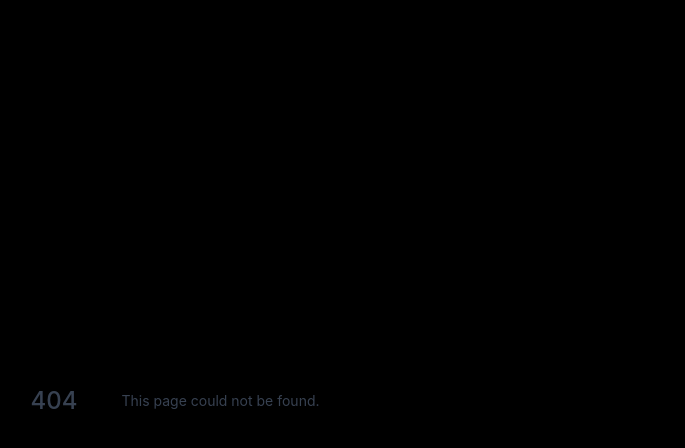
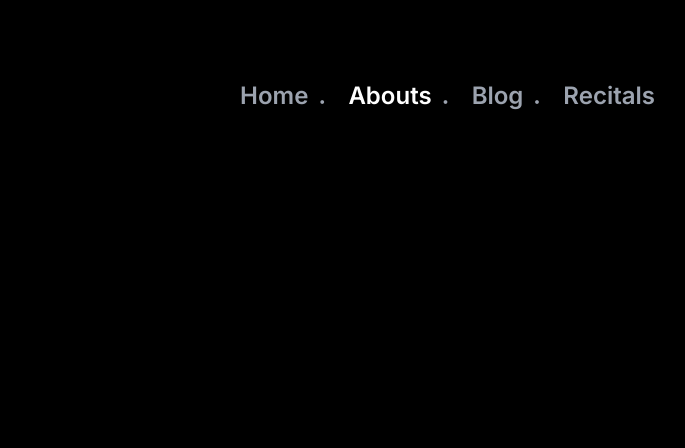
Before and after one commit to charlielinz/charlie, a Next.js app: page /abouts in a window 1280 px wide. Before the commit this address had no page. Shown: the top 448 px of the page, without its empty margins (465-1150 px from the left). Built offline with nearby package versions, Linux system fonts and the light colour scheme.

Commit message:
update navbar

```diff
--- a/components/HeroBanner.js
+++ b/components/HeroBanner.js
@@ -1,11 +1,9 @@
 import Image from "next/image";
-import { useState, useEffect } from "react";
+import { useState } from "react";
 import { useTransition, animated, easings } from "react-spring";
 import background from "../.materials/herobanner.jpg";
 
-const HeroBanner = () => {
-  const [isLoaded, setIsLoaded] = useState(false);
-
+const HeroBanner = ({ setIsLoaded }) => {
   const [isToggle, setIsToggle] = useState(true);
   const transitions = useTransition(isToggle, {
     from: {
@@ -13,23 +11,17 @@ const HeroBanner = () => {
     },
     enter: { opacity: 1 },
     leave: { opacity: 0 },
-    reverse: isToggle,
     config: {
       easing: easings.easeInOutQuad,
       duration: 3000,
     },
-    onRest: () => setIsToggle(!isToggle),
+    onRest: () => {
+      setIsToggle(!isToggle);
+    },
   });
 
   return (
-    <div className="h-full">
-      <div
-        className={
-          isLoaded
-            ? "relative w-full h-screen transition ease-out duration-2000"
-            : "relative w-full h-screen transition ease-out duration-2000 blur-2xl"
-        }
-      >
+    <>
       <Image
         src={background}
         layout="fill"
@@ -75,16 +67,8 @@ const HeroBanner = () => {
             </div>
           </div>
         </div>
-          <ul className="absolute top-20 translate-x-1/2 md:translate-x-0 right-1/2 md:right-32 lg:right-40 text-lg md:text-xl text-gray-300 flex gap-2">
-            <li>About</li>
-            <li>．</li>
-            <li>Blog</li>
-            <li>．</li>
-            <li>Recitals</li>
-          </ul>
       </div>
-      </div>
-    </div>
+    </>
   );
 };
 
--- /dev/null
+++ b/components/Navbar.js
@@ -0,0 +1,38 @@
+import Link from "next/link";
+import { useRouter } from "next/router";
+
+const Navbar = () => {
+  const classNameByPath = (path) => {
+    const router = useRouter();
+    if (path === "/" && router.asPath !== "/") {
+      return "transition duration-200 hover:text-white text-gray-400";
+    }
+    if (router.asPath.startsWith(path)) {
+      return "transition duration-200 hover:text-white text-white";
+    } else {
+      return "transition duration-200 hover:text-white text-gray-400";
+    }
+  };
+
+  return (
+    <ul className="absolute top-20 translate-x-1/2 md:translate-x-0 right-1/2 md:right-32 lg:right-40 text-lg md:text-xl lg:text-2xl text-gray-400 flex gap-2">
+      <li className={classNameByPath("/")}>
+        <Link href="/">Home</Link>
+      </li>
+      <li>．</li>
+      <li className={classNameByPath("/abouts")}>
+        <Link href="/abouts">Abouts</Link>
+      </li>
+      <li>．</li>
+      <li className={classNameByPath("/blog")}>
+        <Link href="/blog/posts">Blog</Link>
+      </li>
+      <li>．</li>
+      <li className={classNameByPath("/recitals")}>
+        <Link href="/recitals">Recitals</Link>
+      </li>
+    </ul>
+  );
+};
+
+export default Navbar;
--- /dev/null
+++ b/pages/abouts.js
@@ -0,0 +1,11 @@
+import Navbar from "../components/Navbar";
+
+const abouts = () => {
+  return (
+    <>
+      <Navbar />
+    </>
+  );
+};
+
+export default abouts;
--- /dev/null
+++ b/pages/blog/posts.js
@@ -0,0 +1,11 @@
+import Navbar from "../../components/Navbar";
+
+const posts = () => {
+  return (
+    <>
+      <Navbar />
+    </>
+  );
+};
+
+export default posts;
--- a/pages/index.js
+++ b/pages/index.js
@@ -1,9 +1,21 @@
 import HeroBanner from "../components/HeroBanner";
+import Navbar from "../components/Navbar";
+import { useState } from "react";
 
 export default function Home() {
+  const [isLoaded, setIsLoaded] = useState(false);
   return (
     <>
-      <HeroBanner />
+      <div
+        className={
+          isLoaded
+            ? "relative w-full h-screen transition ease-out duration-2000"
+            : "relative w-full h-screen transition ease-out duration-2000 blur-2xl"
+        }
+      >
+        <HeroBanner setIsLoaded={setIsLoaded} />
+        <Navbar />
+      </div>
     </>
   );
 }
--- /dev/null
+++ b/pages/recitals.js
@@ -0,0 +1,11 @@
+import Navbar from "../components/Navbar";
+
+const recitals = () => {
+  return (
+    <>
+      <Navbar />
+    </>
+  );
+};
+
+export default recitals;
```
Lines whose indentation alone changed are shown as unchanged.
